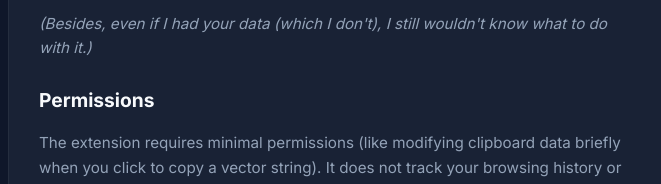
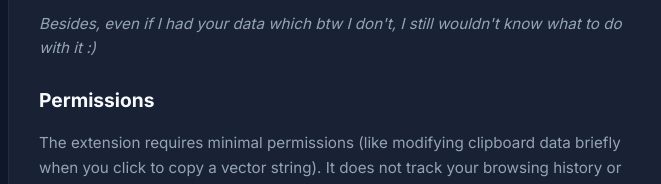
Before and after one commit to br0wnboi/ned-cvss-calculator, a browser extension: page privacy.html in a window 1280 px wide. Shown: the part 434-618 px from the top of the page, 301-962 px from the left. Drawn offline with Linux system fonts and the light colour scheme.

Commit message:
docs: updated privacy policy

```diff
--- a/privacy.html
+++ b/privacy.html
@@ -71,7 +71,7 @@
         <p>This extension collects <strong>zero</strong> personal data, telemetry, or analytics. It makes absolutely no
             external API calls to any servers. All CVSS calculations are processed locally within your browser using
             embedded JavaScript libraries.</p>
-        <p><em>(Besides, even if I had your data (which I don't), I still wouldn't know what to do with it.)</em></p>
+        <p><em>Besides, even if I had your data which btw I don't, I still wouldn't know what to do with it :)</em></p>
 
         <h2>Permissions</h2>
         <p>The extension requires minimal permissions (like modifying clipboard data briefly when you click to copy a
```
Also changed, not shown: images/guy-in-chair.webp (added).
